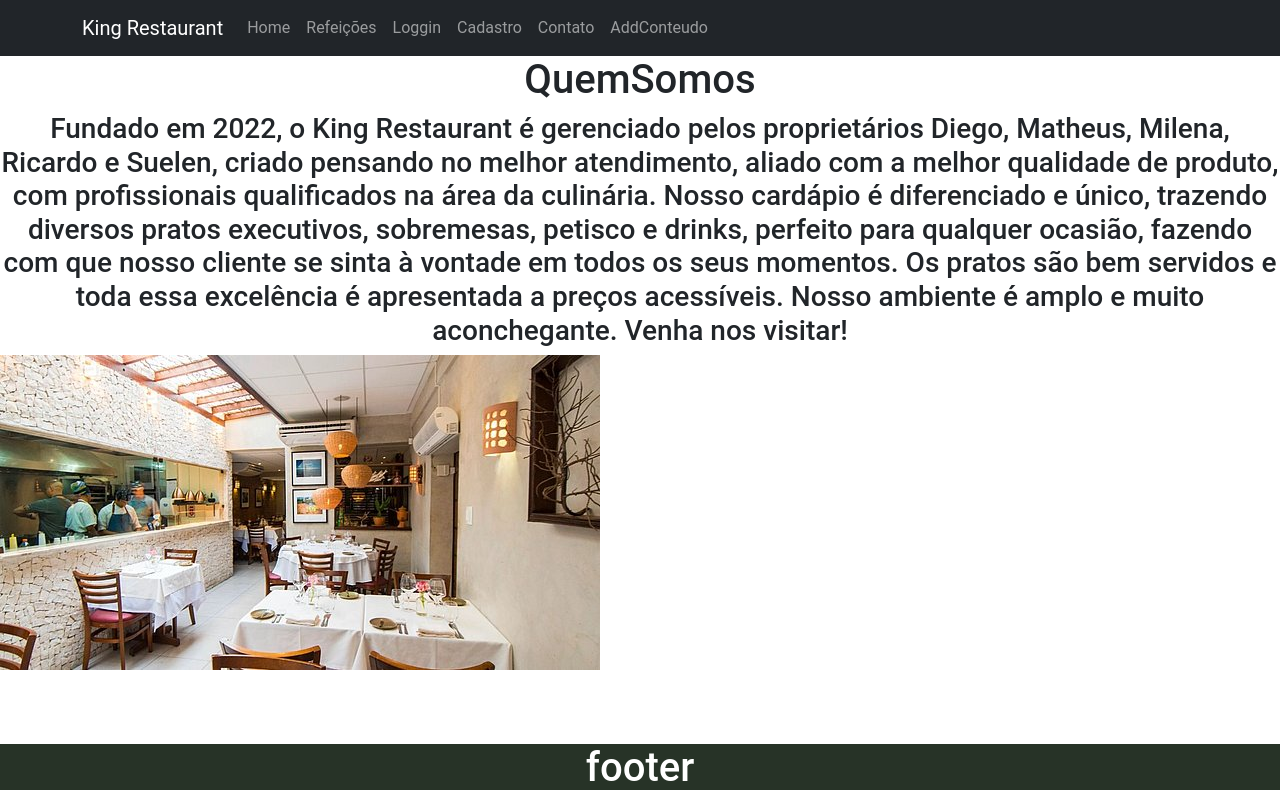
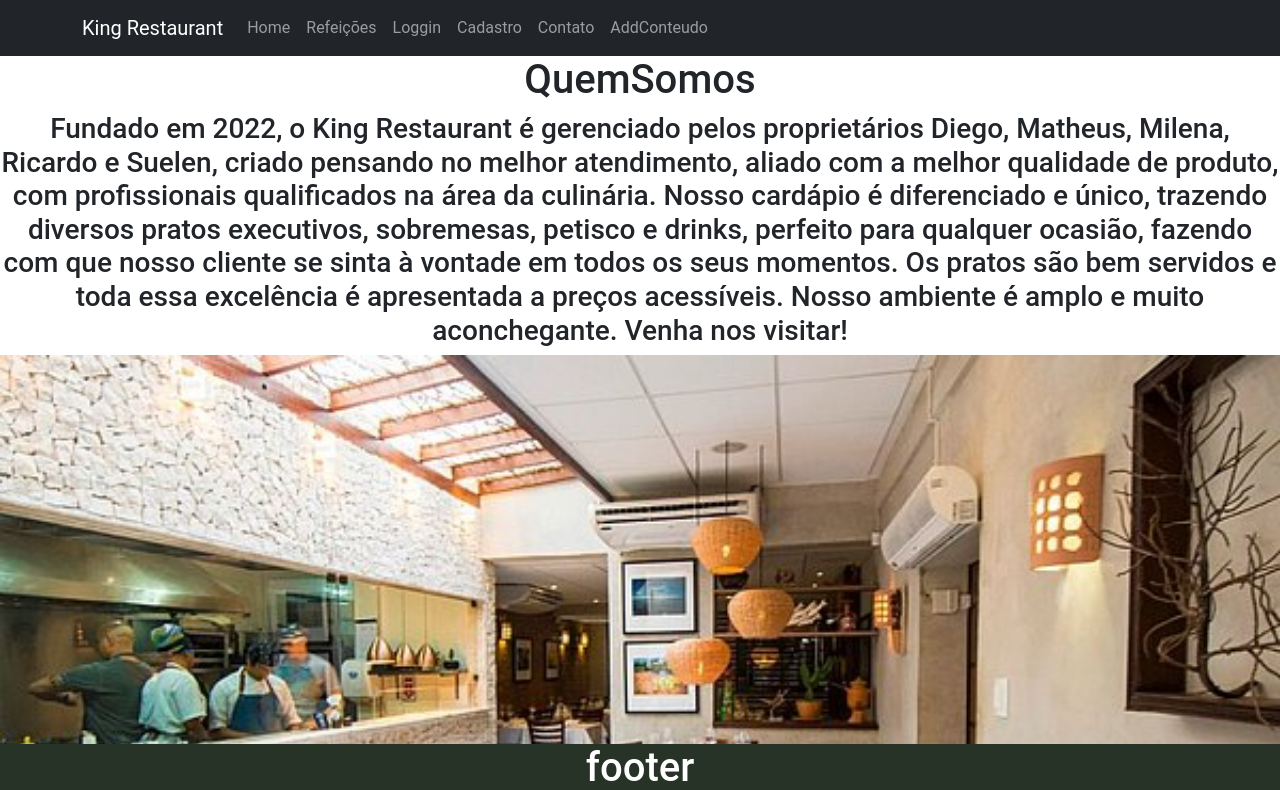
Before and after one commit to Ricardopgm/projeto-3, a React (Create React App) app: page /Contato in a window 1280 px wide. Shown: the top 790 px of the page. Built offline with nearby package versions, Linux system fonts and the light colour scheme.

Commit message:
Update QuemSomos.css

```diff
--- a/src/pages/QuemSomos/QuemSomos.css
+++ b/src/pages/QuemSomos/QuemSomos.css
@@ -4,10 +4,6 @@
     margin:auto;
     font-weight: 500;
     font-family: Roboto,sans-serif;
-}
-
-.restaurante{
-   display: flex;
-    align-items: center;
+     display: flex;
     flex-direction: column;
 }
```
